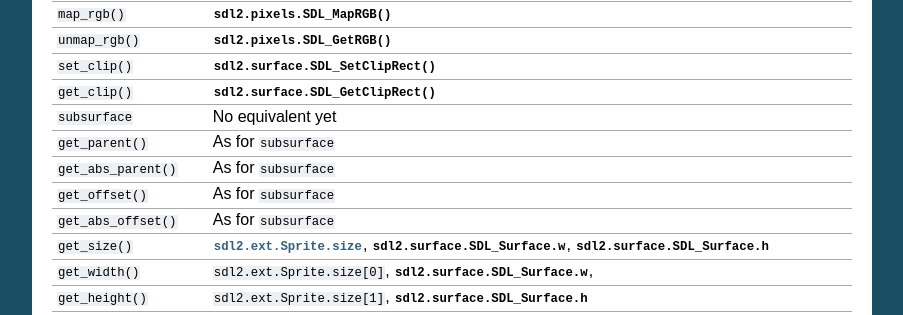
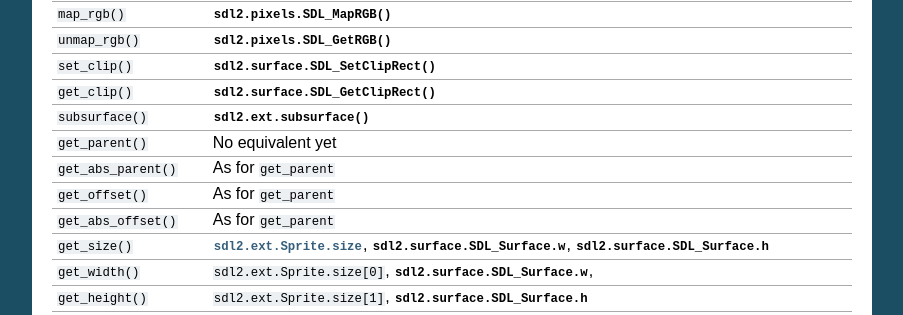
Before and after one commit to py-sdl/py-sdl2, a Sphinx documentation site: the page built from doc/tutorial/pygamers.rst, in a window 1280 px wide and 900 px high, scrolled down 5778 px. Shown: the part 149-464 px from the top of the window, without its empty margins (198-1101 px from the left). Built offline with Sphinx 7.4.7, drawn with Linux system fonts in a browser that asks for light colours.

Commit message:
Update the Pygamers doc for subsurface

```diff
--- a/doc/tutorial/pygamers.rst
+++ b/doc/tutorial/pygamers.rst
@@ -302,11 +302,11 @@ pygame.Surface          sdl2
 ``unmap_rgb()``         :func:`sdl2.pixels.SDL_GetRGB()`
 ``set_clip()``          :func:`sdl2.surface.SDL_SetClipRect()`
 ``get_clip()``          :func:`sdl2.surface.SDL_GetClipRect()`
-``subsurface``          No equivalent yet
-``get_parent()``        As for ``subsurface``
-``get_abs_parent()``    As for ``subsurface``
-``get_offset()``        As for ``subsurface``
-``get_abs_offset()``    As for ``subsurface``
+``subsurface()``        :func:`sdl2.ext.subsurface()`
+``get_parent()``        No equivalent yet
+``get_abs_parent()``    As for ``get_parent``
+``get_offset()``        As for ``get_parent``
+``get_abs_offset()``    As for ``get_parent``
 ``get_size()``          :attr:`sdl2.ext.Sprite.size`,
                         :attr:`sdl2.surface.SDL_Surface.w`,
                         :attr:`sdl2.surface.SDL_Surface.h`
```
